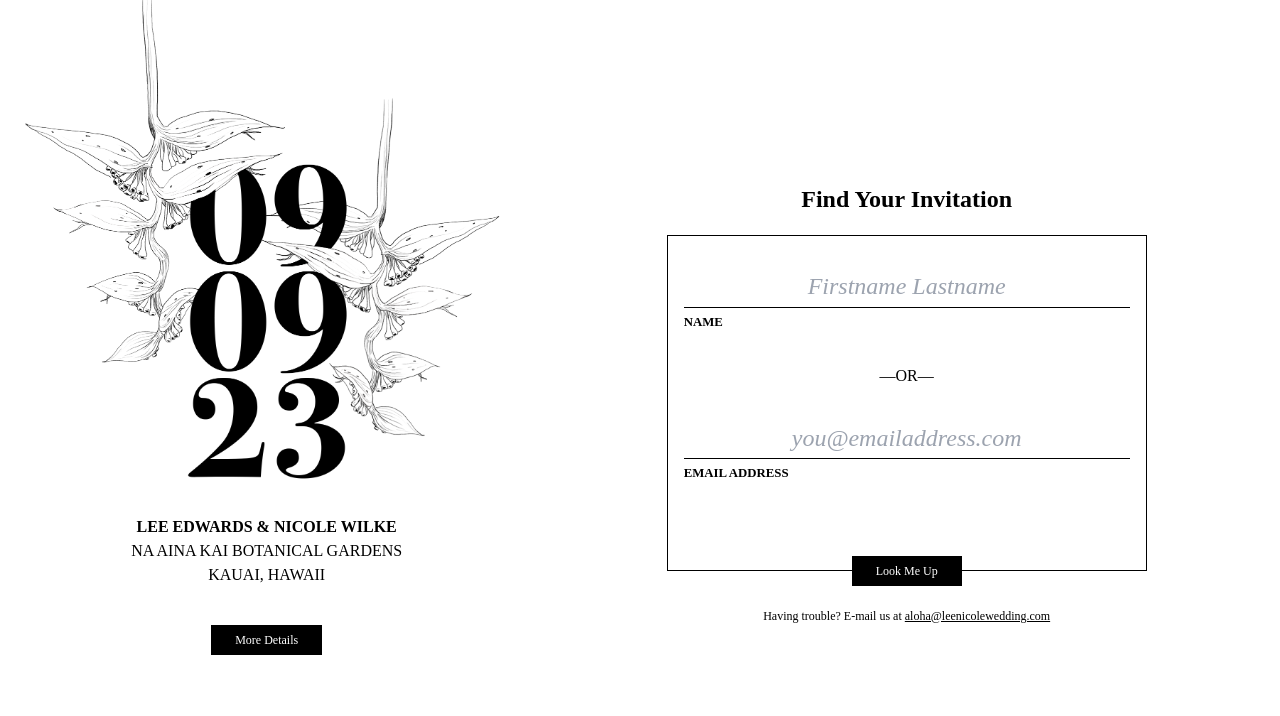
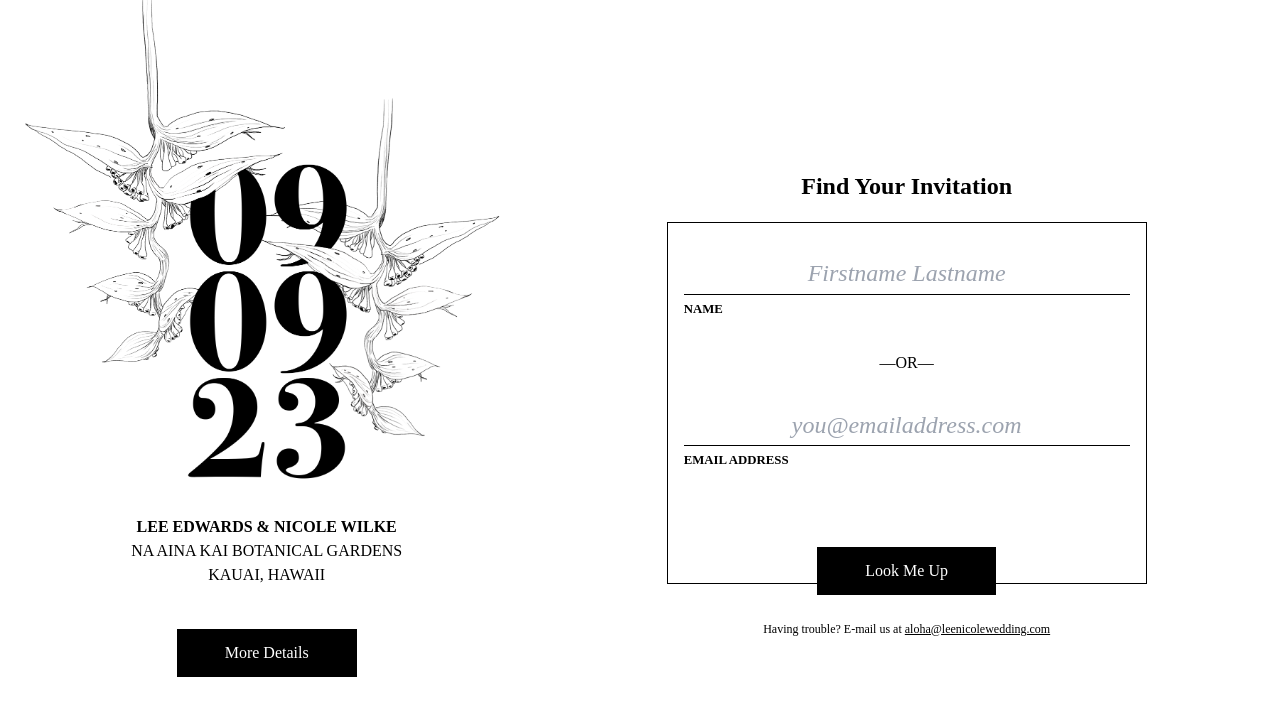
Before and after one commit to ledwards/wedding-website, a Next.js app: page /rsvp in a window 1280 px wide. Shown: the top 716 px of the page. Built offline with nearby package versions, Linux system fonts and the light colour scheme.

Commit message:
Make all buttons bigger

```diff
--- a/styles/Button.module.css
+++ b/styles/Button.module.css
@@ -3,9 +3,9 @@ a.button {
     color: white;
     display: block;
     font-family: 'Playfair Display', serif;
-    font-size: 0.75em;
     margin: 1em auto;
-    padding: 0.5em 2em;
+    padding: 0.75em 3em;
+    font-size: 1em;
     width: fit-content;
 }
 
```
